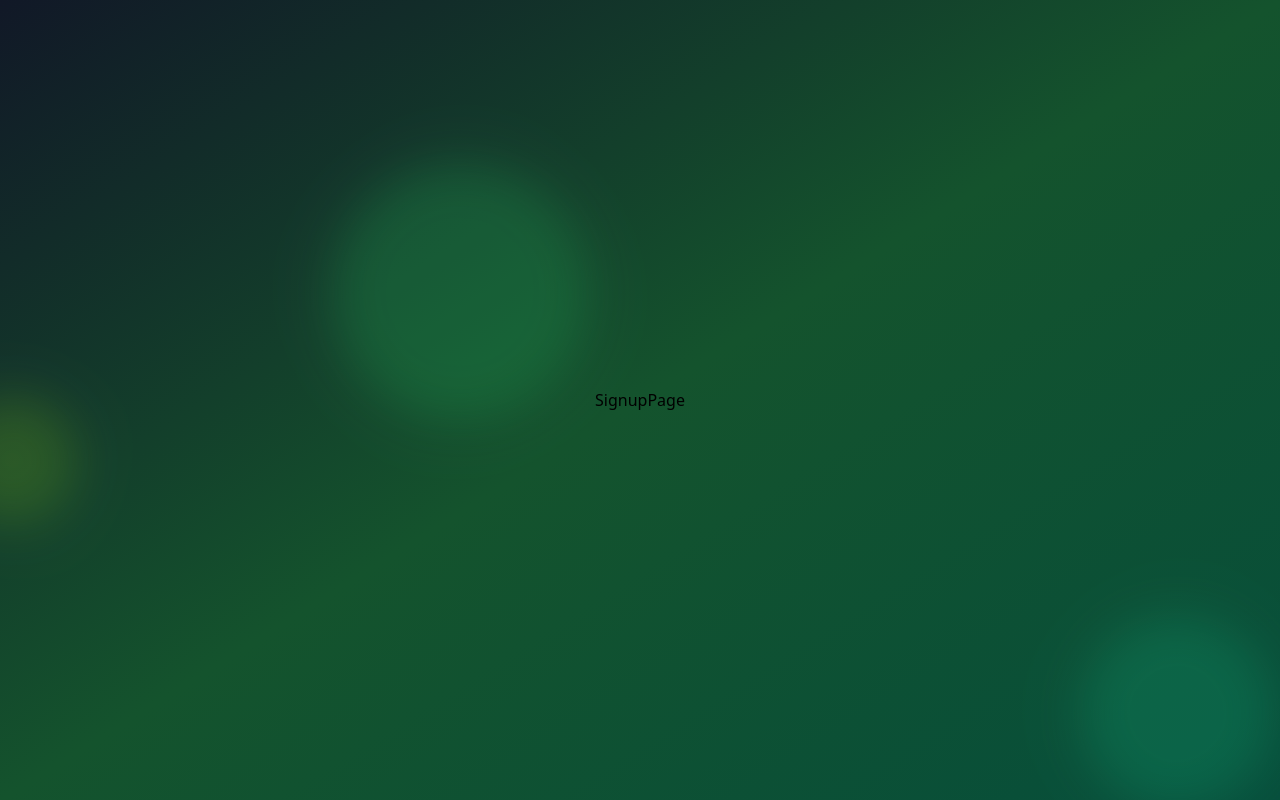
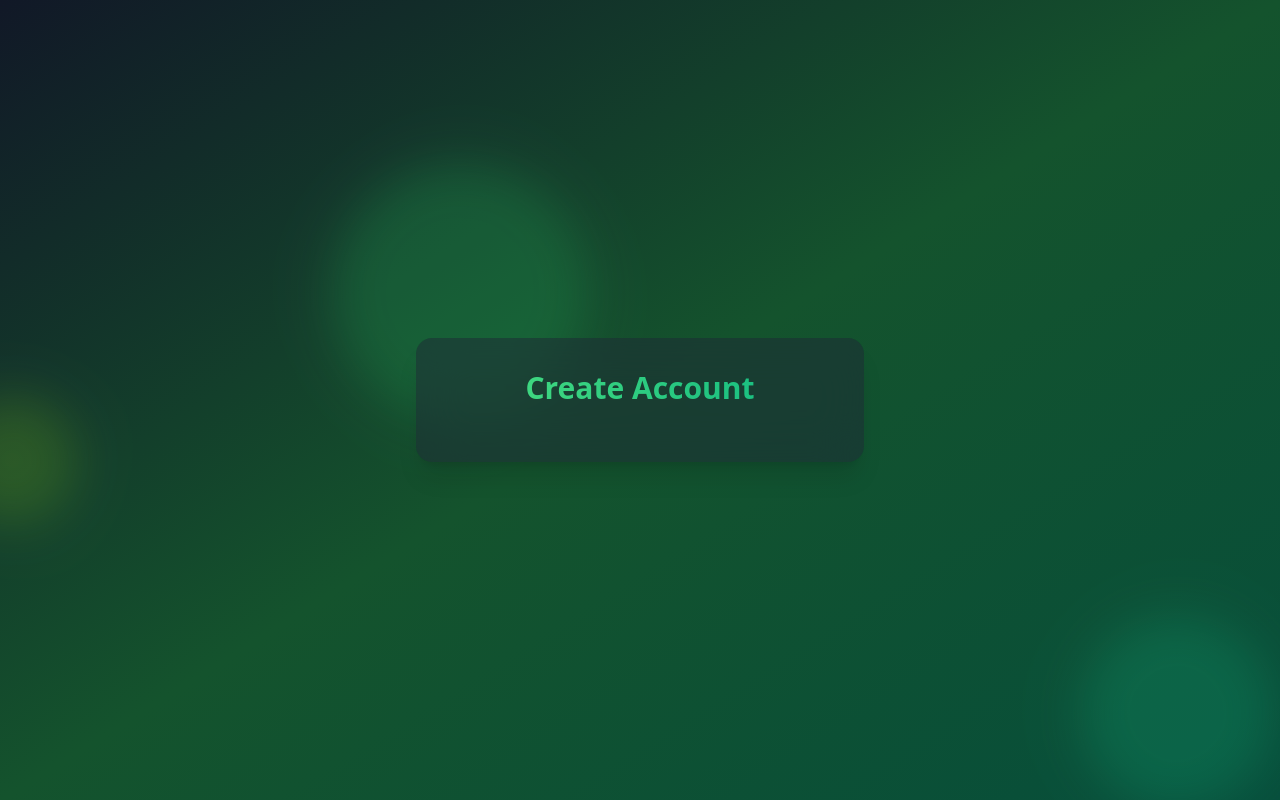
Before and after one commit to VictorMugisha/mern-auth, a React (Vite) app in the folder frontend/: page /signup in a window 1280 px wide. Built offline with nearby package versions, Linux system fonts and the light colour scheme.

Commit message:
Created Input component

```diff
--- a/frontend/package.json
+++ b/frontend/package.json
@@ -11,6 +11,7 @@
   },
   "dependencies": {
     "framer-motion": "^11.11.10",
+    "lucide-react": "^0.454.0",
     "react": "^18.3.1",
     "react-dom": "^18.3.1",
     "react-router-dom": "^6.27.0"
--- /dev/null
+++ b/frontend/src/components/Input.jsx
@@ -0,0 +1,14 @@
+export default function Input({ icon: Icon, ...props }) {
+  return (
+    <div className="relative mb-6">
+      <div className="absolute inset-y-0 left-0 flex items-center pl-3 pointer-events-none">
+        <Icon className="size-5 text-green-500" />
+      </div>
+
+      <input
+        {...props}
+        className="w-full pl-10 pr-3 py-2 bg-gray-800 bg-opacity-50 rounded-lg border border-gray-700 focus:border-green-500 focus:ring-2 focus:ring-green-500 text-white placeholder-gray-400 transition duration-200"
+      />
+    </div>
+  );
+}
--- a/frontend/src/pages/SignupPage.jsx
+++ b/frontend/src/pages/SignupPage.jsx
@@ -1,5 +1,24 @@
+import { motion } from "framer-motion";
+
 export default function SignupPage() {
+  function handleSignup(event) {
+    event.preventDefault();
+  }
+
   return (
-    <div>SignupPage</div>
-  )
+    <motion.div
+      initial={{ opacity: 0, y: 20 }}
+      animate={{ opacity: 1, y: 0 }}
+      transition={{ duration: 0.5 }}
+      className="max-w-md w-full bg-gray-800 bg-opacity-50 backdrop-filter backdrop-blur-xl rounded-2xl shadow-xl overflow-hidden"
+    >
+      <div className="p-8">
+        <h2 className="text-3xl font-bold mb-6 text-center bg-gradient-to-r from-green-400 to-emerald-500 bg-clip-text text-transparent">
+          Create Account
+        </h2>
+
+        <form onSubmit={handleSignup}></form>
+      </div>
+    </motion.div>
+  );
 }
```
